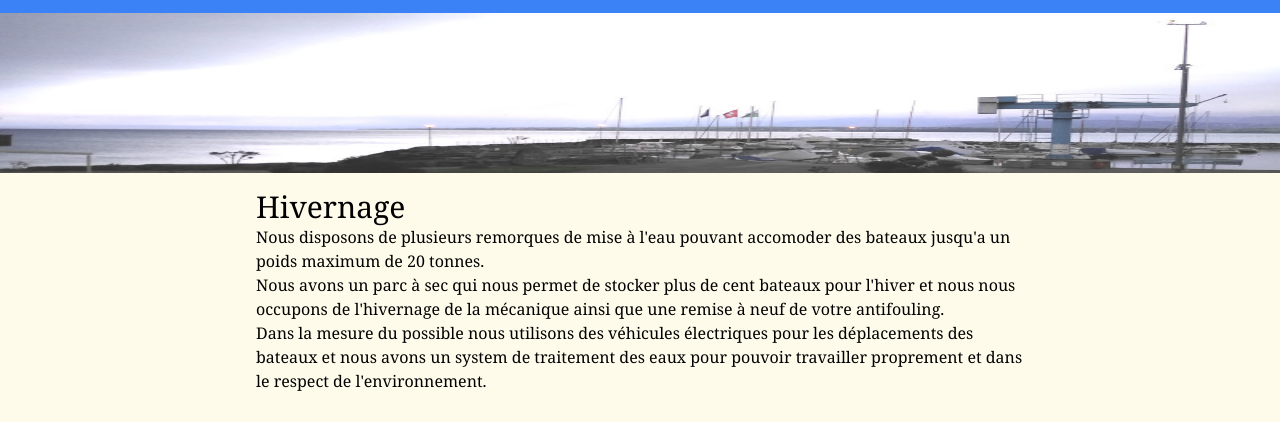
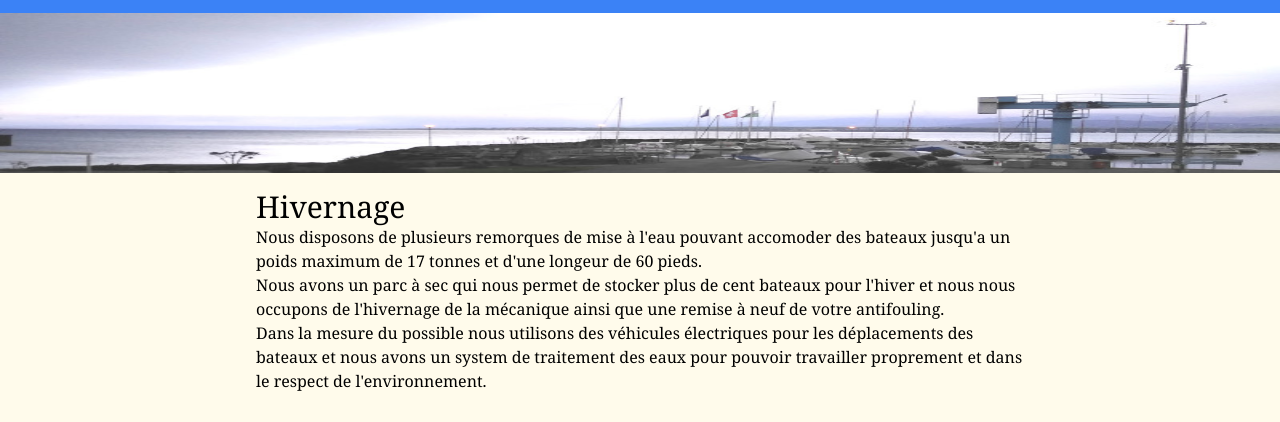
Before and after one commit to RobinGoodyear/boatsite, a plain HTML site: page hivernage.html in a window 1280 px wide. Shown: the part 79-501 px from the top of the page. Drawn offline with nearby package versions, Linux system fonts and the light colour scheme.

Commit message:
text hivernage

```diff
--- a/hivernage.html
+++ b/hivernage.html
@@ -87,7 +87,7 @@
       <section class="md:px-20 lg:px-40 xl:px-60">
         <h2 class="text-3xl">Hivernage</h2>
           <p class="">
-           Nous disposons de plusieurs remorques de mise à l'eau pouvant accomoder des bateaux jusqu'a un poids maximum de 20 tonnes. <br>
+           Nous disposons de plusieurs remorques de mise à l'eau pouvant accomoder des bateaux jusqu'a un poids maximum de 17 tonnes et d'une longeur de 60 pieds. <br>
            Nous avons un parc à sec qui nous permet de stocker plus de cent bateaux pour l'hiver et nous nous occupons de l'hivernage de la mécanique ainsi que une remise à neuf de votre antifouling. <br>
            Dans la mesure du possible nous utilisons des véhicules électriques pour les déplacements des bateaux et nous avons un system de traitement des eaux pour pouvoir travailler proprement et dans le respect de l'environnement.
           </p>
```
